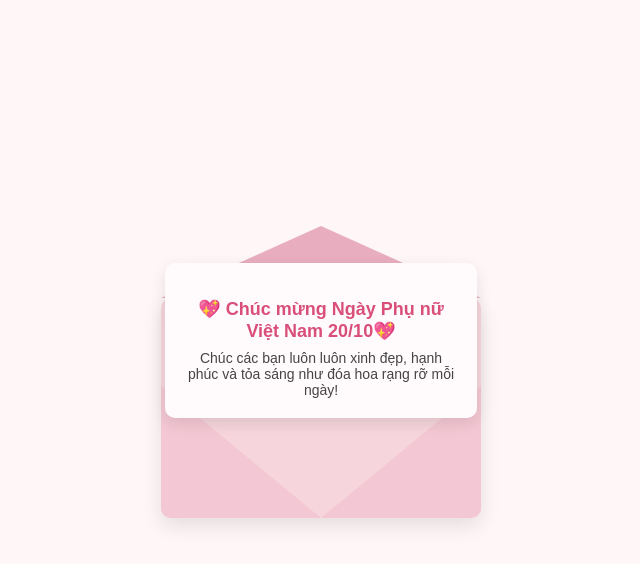
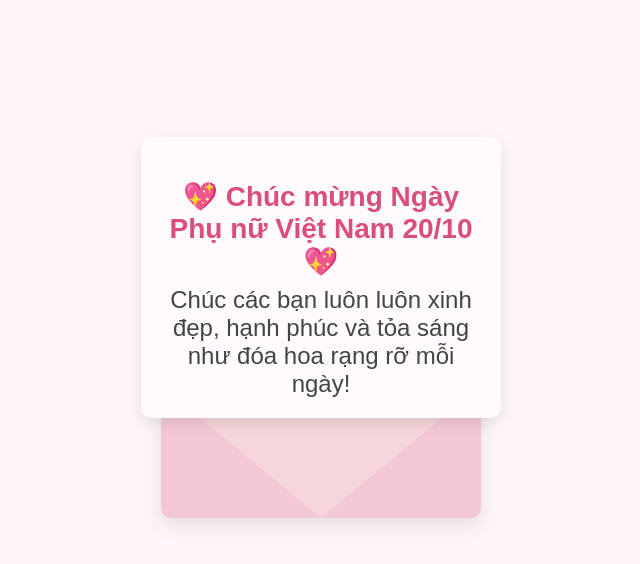
Before and after one commit to Thiennguyen0/20-10, a plain HTML site: page index.html in a window 1280 px wide. Both pictures are taken after a click on the element 640 px from the left and 408 px from the top of the page. Shown: the whole page, without its empty margins (319-959 px from the left). Drawn offline with Linux system fonts and the light colour scheme.

Commit message:
Add files via upload
changed font size

```diff
--- a/index.html
+++ b/index.html
@@ -53,7 +53,7 @@
     bottom: 0;
     left: 50%;
     transform: translateX(-50%);
-    width: 85%;
+    width: 100%;
     background: #fffafc;
     border-radius: 10px;
     box-shadow: 0 5px 15px rgba(0,0,0,0.1);
@@ -83,12 +83,12 @@
   h2 {
     color: #d94f7a;
     margin-bottom: 8px;
-    font-size: 18px;
+    font-size: 28px;
   }
 
   p {
     color: #444;
-    font-size: 14px;
+    font-size: 24px;
     margin: 0;
   }
 
```
